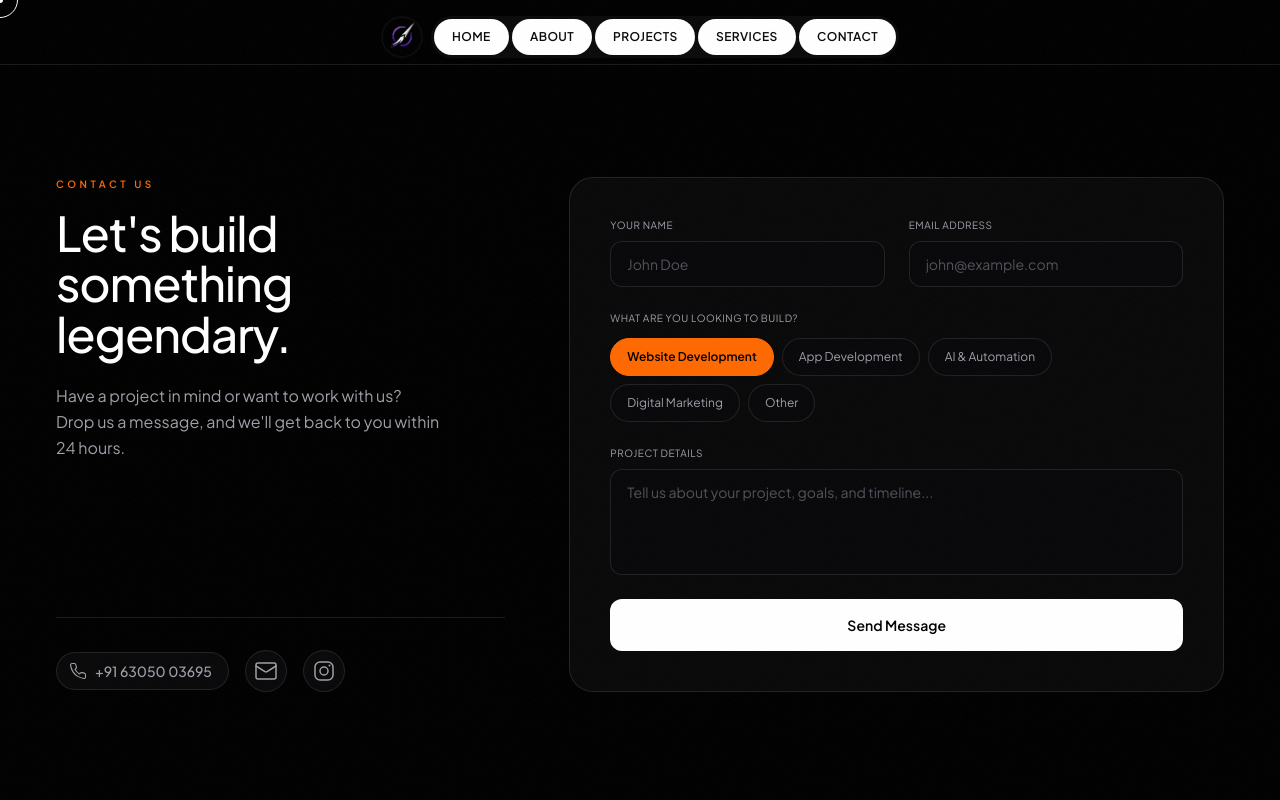
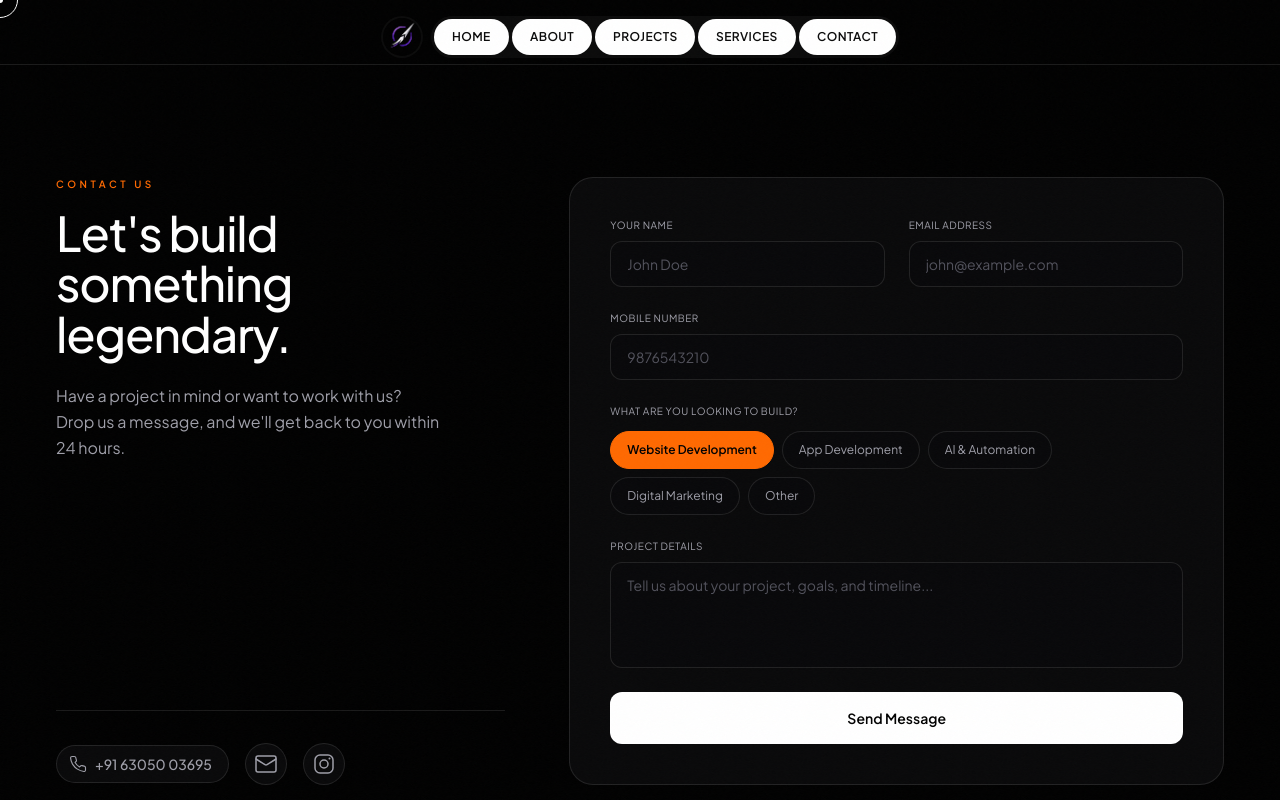
Before and after one commit to ugadiharshavardhan/thecraftlance, a Next.js app: page /contact in a window 1280 px wide. Shown: the top 800 px of the page. Built offline with nearby package versions, Linux system fonts and the light colour scheme.

Commit message:
feat: add contact form component with Nodemailer API integration for inquiry emails

```diff
--- a/src/app/api/contact/route.js
+++ b/src/app/api/contact/route.js
@@ -3,11 +3,18 @@ import nodemailer from 'nodemailer';
 
 export async function POST(req) {
   try {
-    const { name, email, project_type, message } = await req.json();
+    const { name, email, mobile, project_type, message } = await req.json();
 
-    if (!name || !email || !message) {
+    if (!name || !email || !mobile || !message) {
       return NextResponse.json(
-        { error: 'Name, email, and message are required' },
+        { error: 'Name, email, mobile, and message are required' },
+        { status: 400 }
+      );
+    }
+
+    if (!/^\d{10}$/.test(mobile)) {
+      return NextResponse.json(
+        { error: 'Mobile number must be exactly 10 digits' },
         { status: 400 }
       );
     }
@@ -36,6 +43,7 @@ You have received a new message from your website contact form:
 
 Name: ${name}
 Email: ${email}
+Mobile: ${mobile || 'N/A'}
 Project Type: ${project_type}
 
 Message:
@@ -49,6 +57,7 @@ ${message}
           <h3>New Project Inquiry</h3>
           <p><strong>Name:</strong> ${name}</p>
           <p><strong>Email:</strong> ${email}</p>
+          <p><strong>Mobile:</strong> ${mobile || 'N/A'}</p>
           <p><strong>Project Type:</strong> ${project_type}</p>
           <p><strong>Message:</strong><br/>${message.replace(/\n/g, '<br/>')}</p>
         </div>
--- a/src/components/sections/Contact.jsx
+++ b/src/components/sections/Contact.jsx
@@ -18,6 +18,7 @@ export default function Contact() {
     const data = {
       name: formData.get("name"),
       email: formData.get("email"),
+      mobile: formData.get("mobile"),
       project_type: formData.get("project_type"),
       message: formData.get("message"),
     };
@@ -121,10 +122,28 @@ export default function Contact() {
                   name="email"
                   id="email"
                   required
+                  pattern="[a-zA-Z0-9._%+\-]+@[a-zA-Z0-9.\-]+\.[a-zA-Z]{2,}"
+                  title="Please enter a valid email address with an @ symbol"
                   placeholder="john@example.com"
                   className="w-full bg-zinc-950/60 border border-white/10 rounded-xl px-4 py-3 text-sm text-white placeholder-zinc-600 focus:outline-none focus:border-orange-500 transition-colors"
                 />
               </div>
+            </div>
+
+            <div className="flex flex-col gap-2">
+              <label htmlFor="mobile" className="text-[10px] uppercase tracking-wider text-zinc-400">Mobile Number</label>
+              <input
+                type="tel"
+                name="mobile"
+                id="mobile"
+                required
+                pattern="[0-9]{10}"
+                maxLength="10"
+                minLength="10"
+                title="Please enter exactly 10 digits"
+                placeholder="9876543210"
+                className="w-full bg-zinc-950/60 border border-white/10 rounded-xl px-4 py-3 text-sm text-white placeholder-zinc-600 focus:outline-none focus:border-orange-500 transition-colors"
+              />
             </div>
 
             <div className="flex flex-col gap-2">
```
